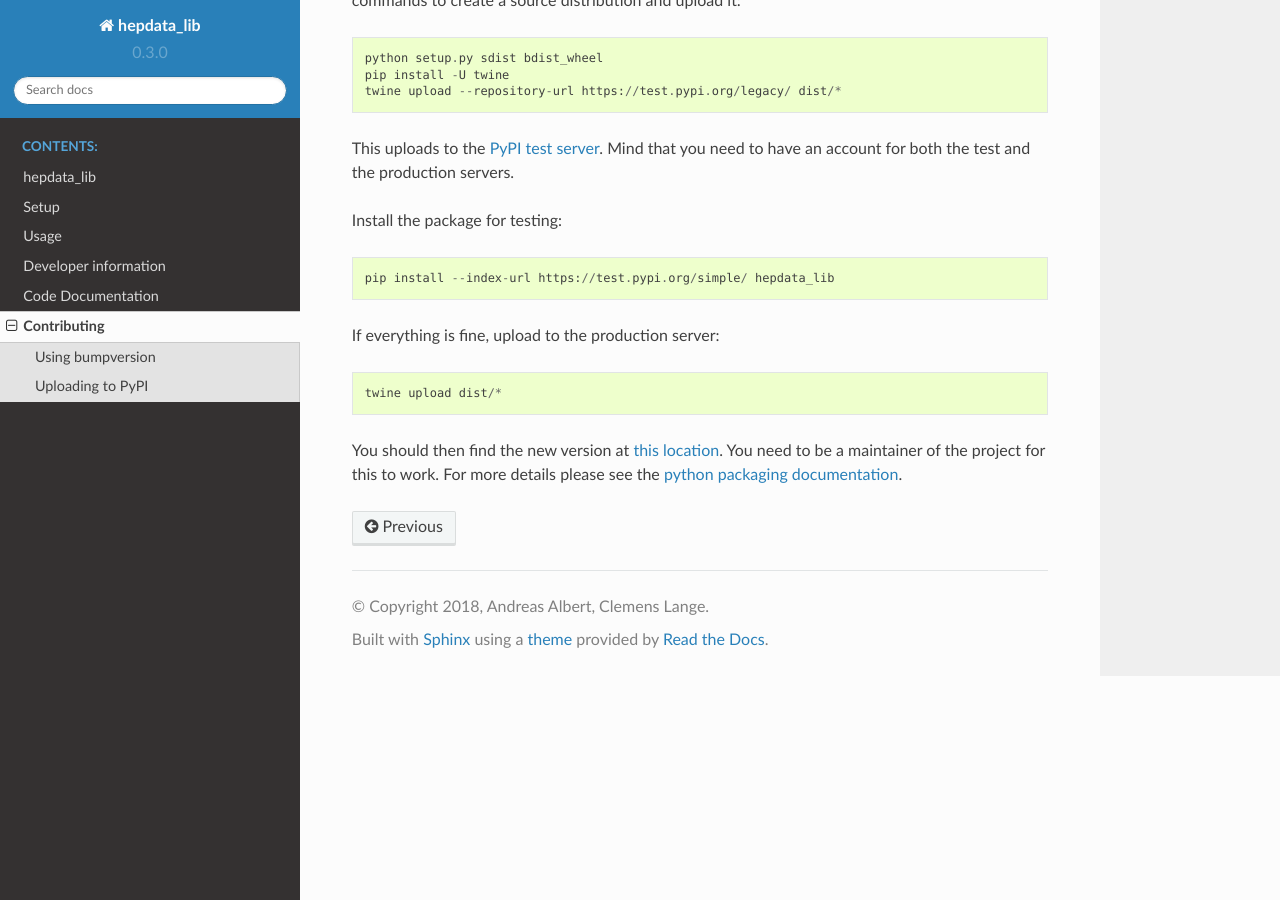
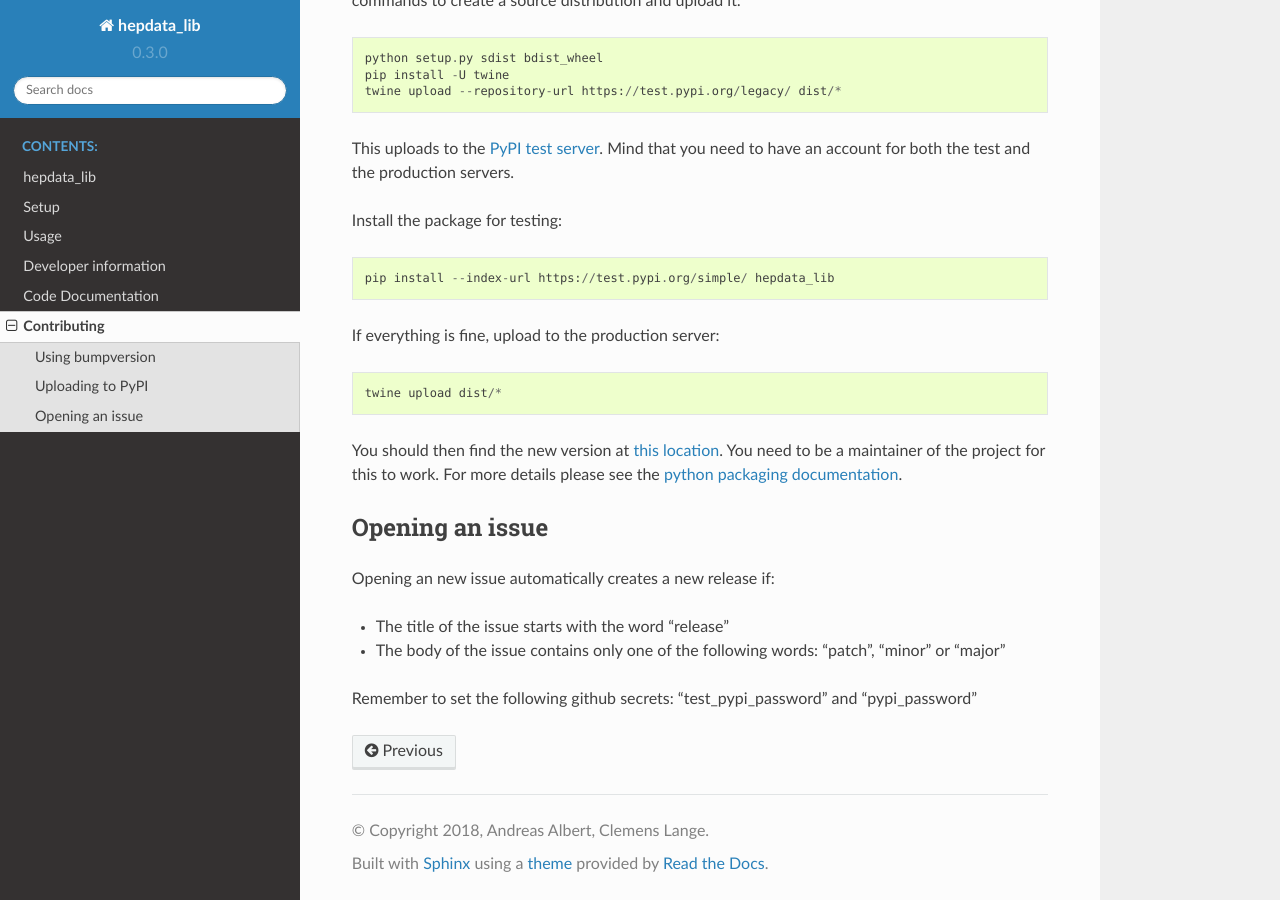
Before and after one commit to HEPData/hepdata_lib, a Sphinx documentation site: the page built from docs/contributing.rst, in a window 1280 px wide and 900 px high, scrolled down 974 px. Built offline with Sphinx 7.4.7 and the Read the Docs theme 2.0.0, drawn with Linux system fonts in a browser that asks for light colours.

Commit message:
Updated contributing.rst

```diff
--- a/docs/contributing.rst
+++ b/docs/contributing.rst
@@ -69,3 +69,13 @@
 .. _PyPI test server: https://test.pypi.org/project/hepdata_lib/
 .. _this location: https://pypi.org/project/hepdata_lib/
 .. _python packaging documentation: https://packaging.python.org/tutorials/packaging-projects/
+
+Opening an issue
+-----------------------------
+
+Opening an new issue automatically creates a new release if:
+
+- The title of the issue starts with the word "release"
+- The body of the issue contains only one of the following words: "patch", "minor" or "major"
+
+Remember to set the following github secrets: "test_pypi_password" and "pypi_password"
```
